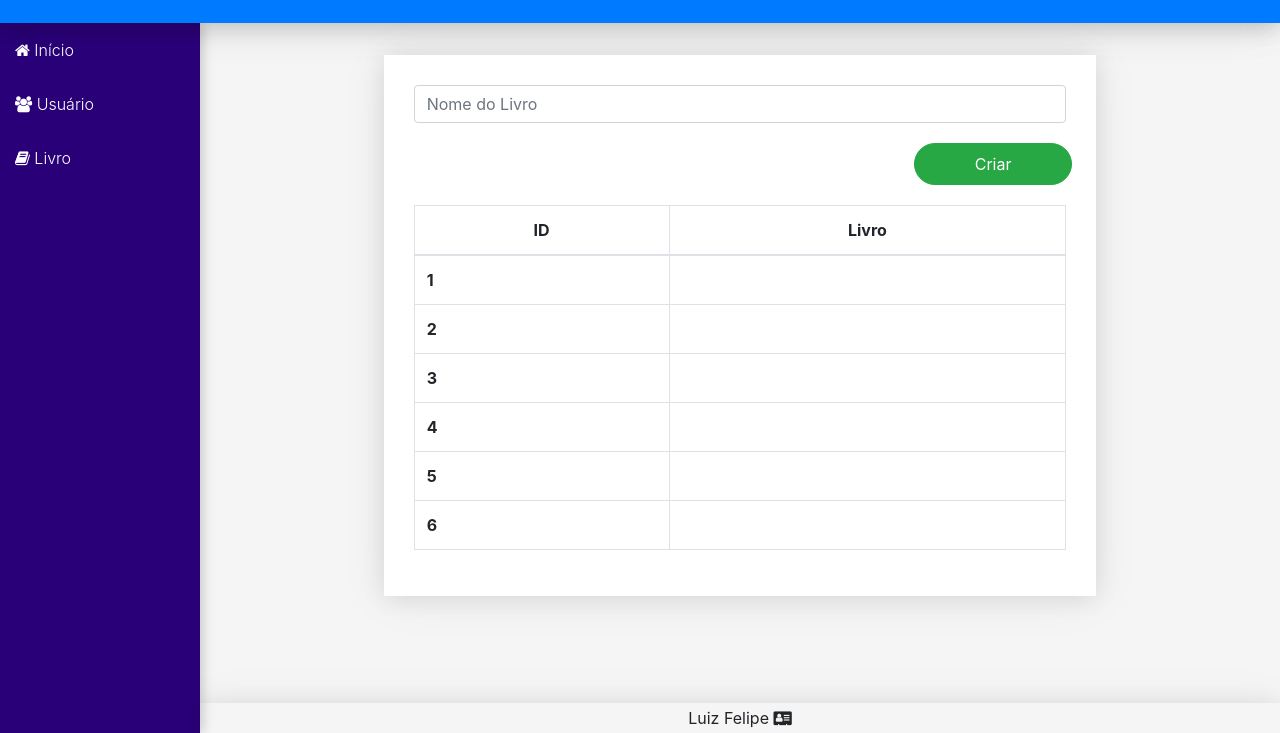
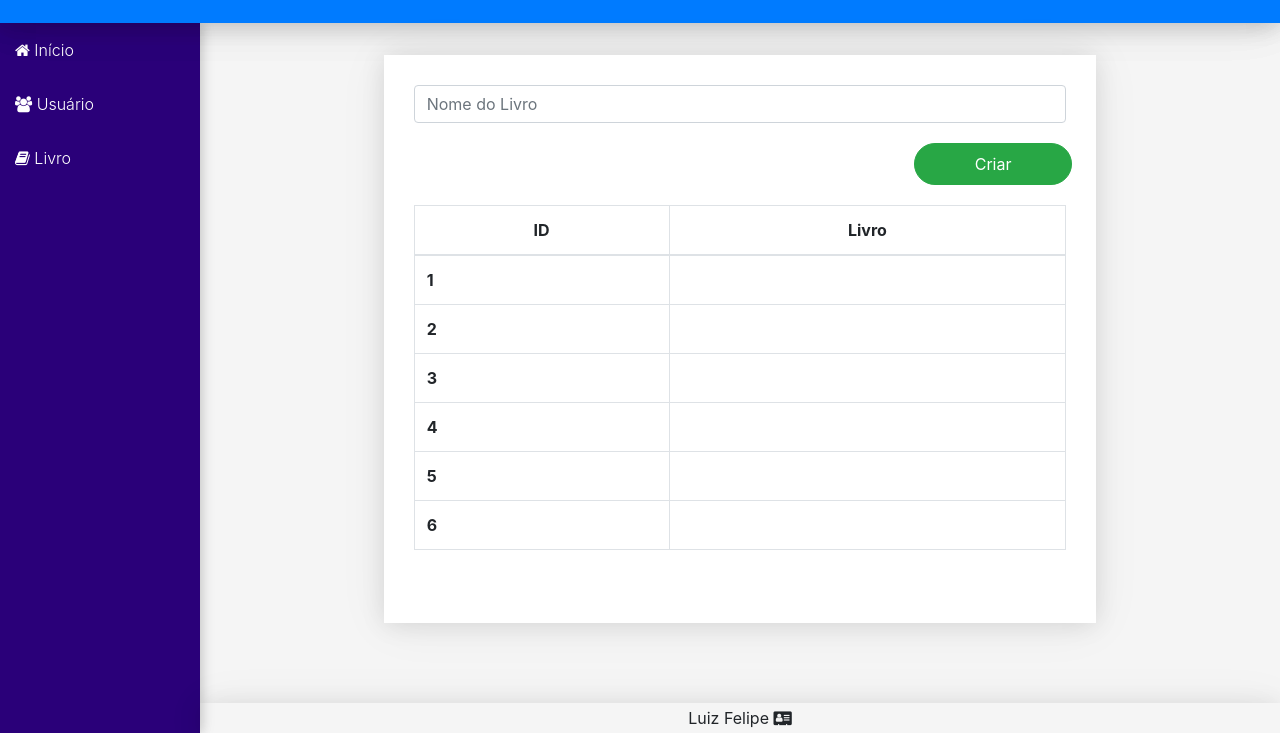
Before and after one commit to luizfe00/Exercicio, a React app: page /#/books in a window 1280 px wide. Shown: the part 67-800 px from the top of the page. Built offline with nearby package versions, Linux system fonts and the light colour scheme.

Commit message:
Adding Scroll and height to the form and table

```diff
--- a/src/Components/Book/Books.css
+++ b/src/Components/Book/Books.css
@@ -6,8 +6,10 @@
 
 .container {
     background-color: #FFF;
+    overflow-y: scroll;
     box-shadow: var(--shadow);
     width: 70%;
+    height: 71vh;
     padding: 30px;
 }
 
--- a/src/Components/User/User.css
+++ b/src/Components/User/User.css
@@ -6,8 +6,10 @@
 
 .container {
     background-color: #FFF;
+    overflow-y: scroll;
     box-shadow: var(--shadow);
     width: 70%;
+    height: 71vh;
     padding: 30px;
 }
 
```
